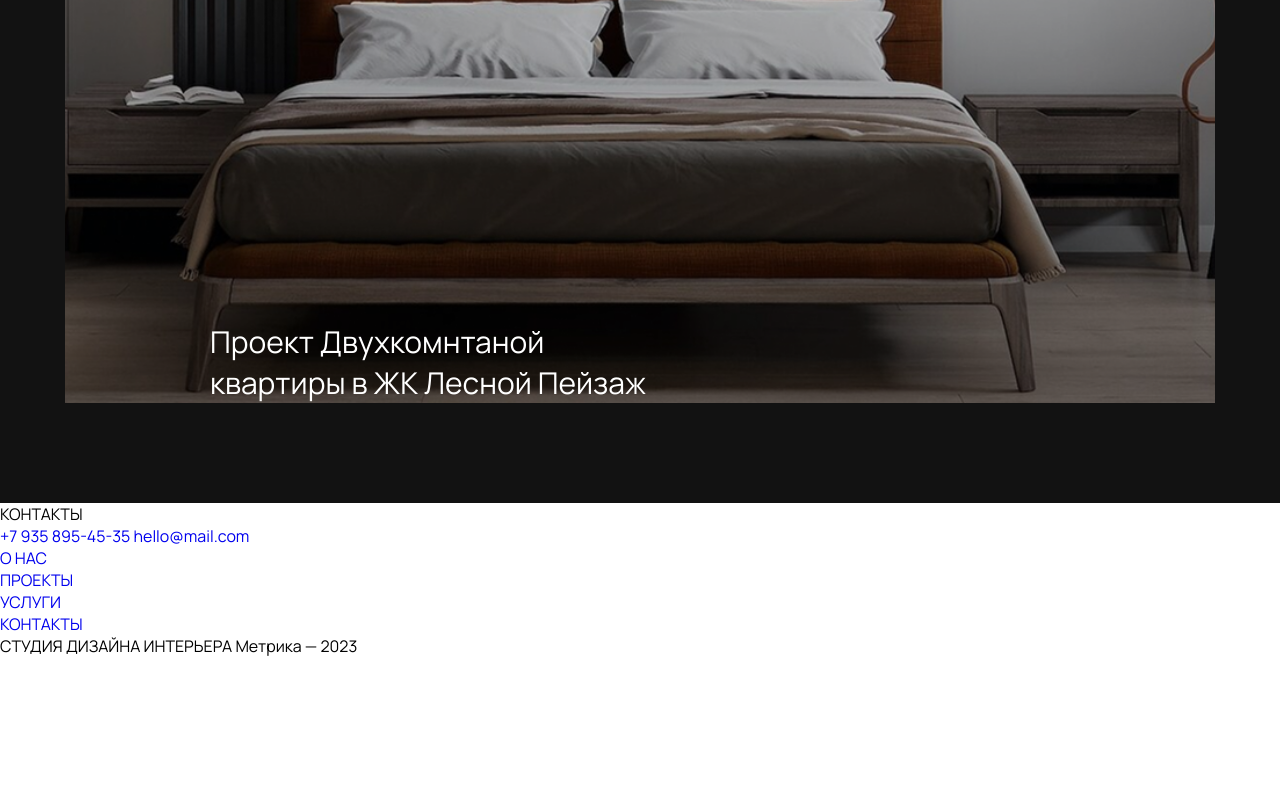
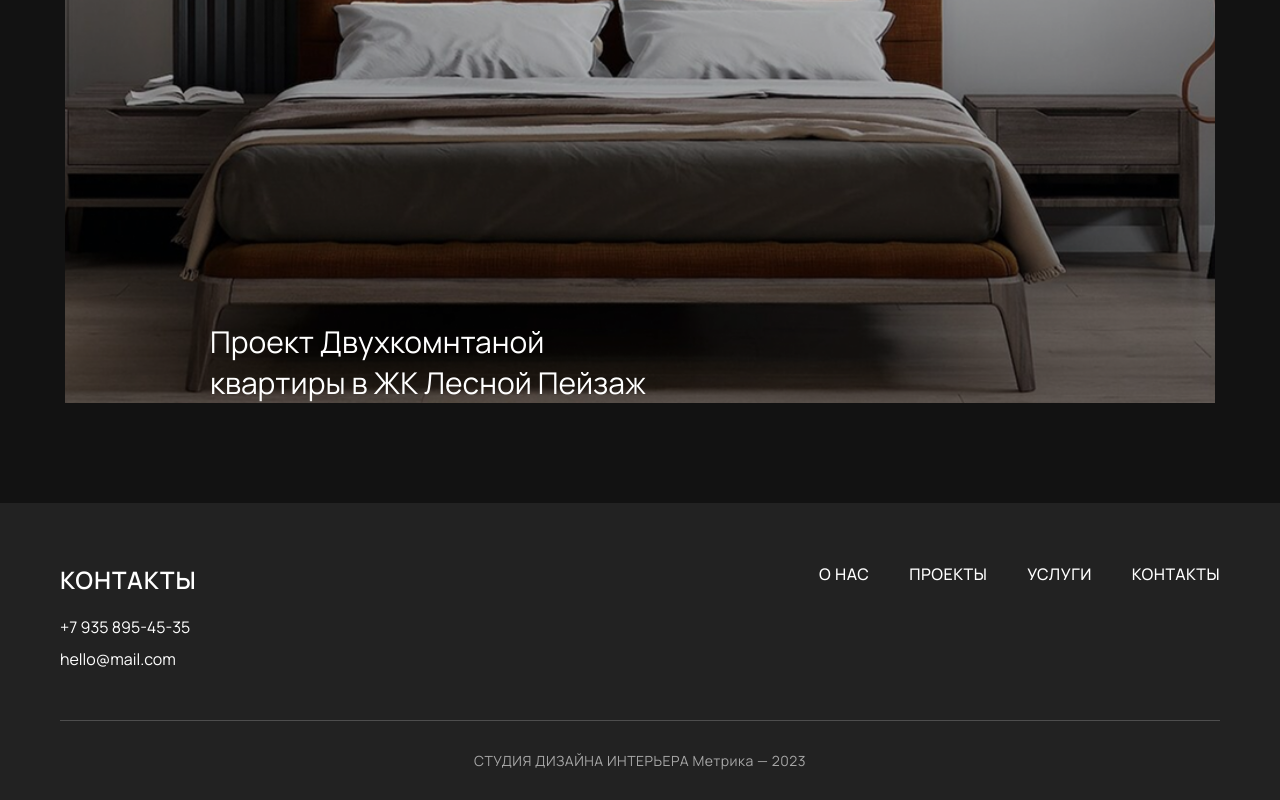
Before and after one commit to dasanchik17/interior-studio-portfolio, a plain HTML site: page index.html in a window 1280 px wide. Shown: the part 5933-6733 px from the top of the page. Before the commit the page ends 6590 px from the top, so only its background shows below. Drawn offline with Linux system fonts and the light colour scheme; a web font is replaced by a local one.

Commit message:
style(footer): добавить стили для подвала

```diff
--- a/styles/main.css
+++ b/styles/main.css
@@ -162,24 +162,6 @@ body {
 
 /* <!-- Секция услуги --> */
 
-/* .services {
-  max-width: 1150px;
-  width: 100%;
-  margin: 0 auto;
-  padding: 0 20px;
-  background-color: #121212;
-}
-
-.services__card {
-  margin-top: 210px;
-  margin-left: 125px;
-}
-
-.services h2 {
-  font-size: 18px;
-  color: white;
-} */
-
 .services {
   width: 100%;
   margin: 0 auto;
@@ -250,3 +232,90 @@ body {
   padding-top: 750px;
   padding-left: 125px;
 }
+
+/* footer */
+
+.footer {
+  background-color: #222222;
+  color: #ffffff;
+  padding: 60px 0 30px;
+}
+
+.footer__container {
+  max-width: 1200px;
+  margin: 0 auto;
+  padding: 0 20px;
+}
+
+.footer__top {
+  display: flex;
+  justify-content: space-between;
+  align-items: flex-start;
+  padding-bottom: 40px;
+  border-bottom: 1px solid rgba(255, 255, 255, 0.2);
+  margin-bottom: 30px;
+}
+
+.footer__contacts {
+  flex: 1;
+}
+
+.footer__title {
+  font-size: 24px;
+  font-weight: 600;
+  margin-bottom: 20px;
+  color: #ffffff;
+  letter-spacing: 1px;
+}
+
+.footer__phone,
+.footer__email {
+  display: block;
+  color: #ffffff;
+  text-decoration: none;
+  font-size: 16px;
+  margin-bottom: 10px;
+  transition: color 0.3s ease;
+}
+
+.footer__phone:hover,
+.footer__email:hover {
+  color: #007bff;
+}
+
+.footer__nav {
+  flex: 1;
+}
+
+.footer__nav-list {
+  list-style: none;
+  padding: 0;
+  margin: 0;
+  display: flex;
+  gap: 40px;
+  justify-content: flex-end;
+}
+
+.footer__nav-link {
+  color: #ffffff;
+  text-decoration: none;
+  font-size: 16px;
+  font-weight: 500;
+  letter-spacing: 0.5px;
+  transition: color 0.3s ease;
+}
+
+.footer__nav-link:hover {
+  color: #007bff;
+}
+
+.footer__bottom {
+  text-align: center;
+}
+
+.footer__copyright {
+  color: rgba(255, 255, 255, 0.6);
+  font-size: 14px;
+  margin: 0;
+  letter-spacing: 0.5px;
+}
```
